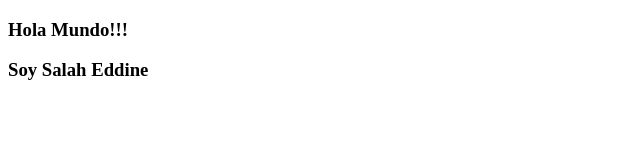
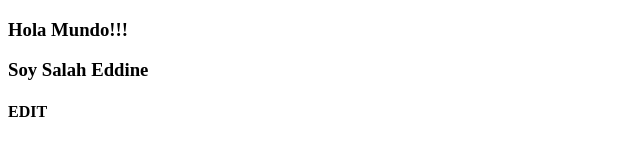
Before and after one commit to Salahkhouadri/ExamenEDD, a plain HTML site: page index.html in a window 1280 px wide. Shown: the full height of the page, 0-640 px from the left. Drawn offline with Linux system fonts and the light colour scheme.

Commit message:
Update index.html

```diff
--- a/index.html
+++ b/index.html
@@ -9,5 +9,6 @@
 <body>
     <h3>Hola Mundo!!!</h3>
     <h3>Soy Salah Eddine</h3>
+    <h4>EDIT</h4>
 </body>
 </html>
```
